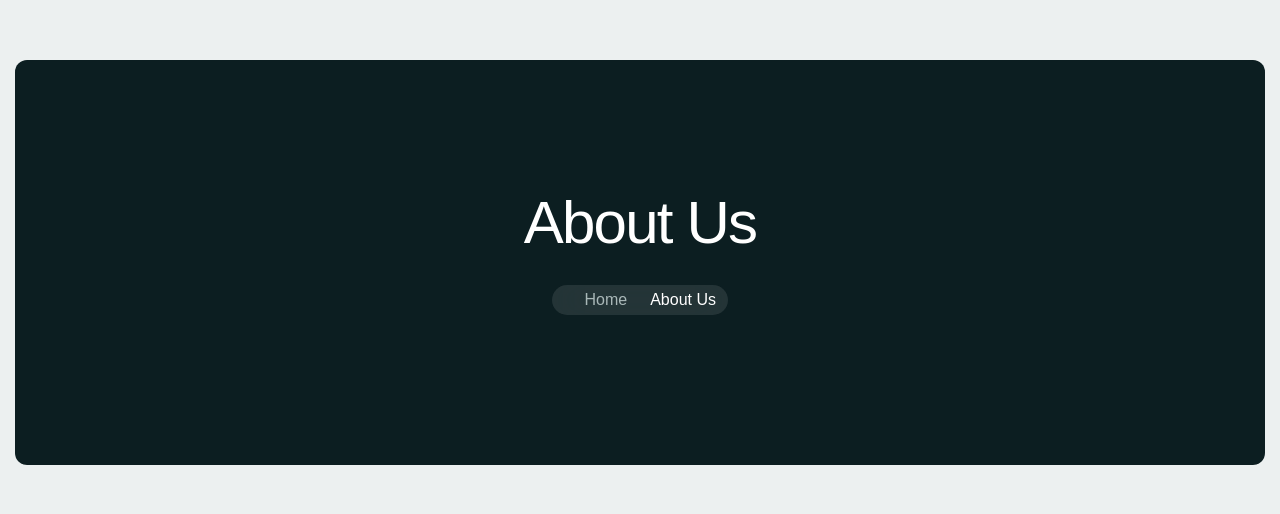
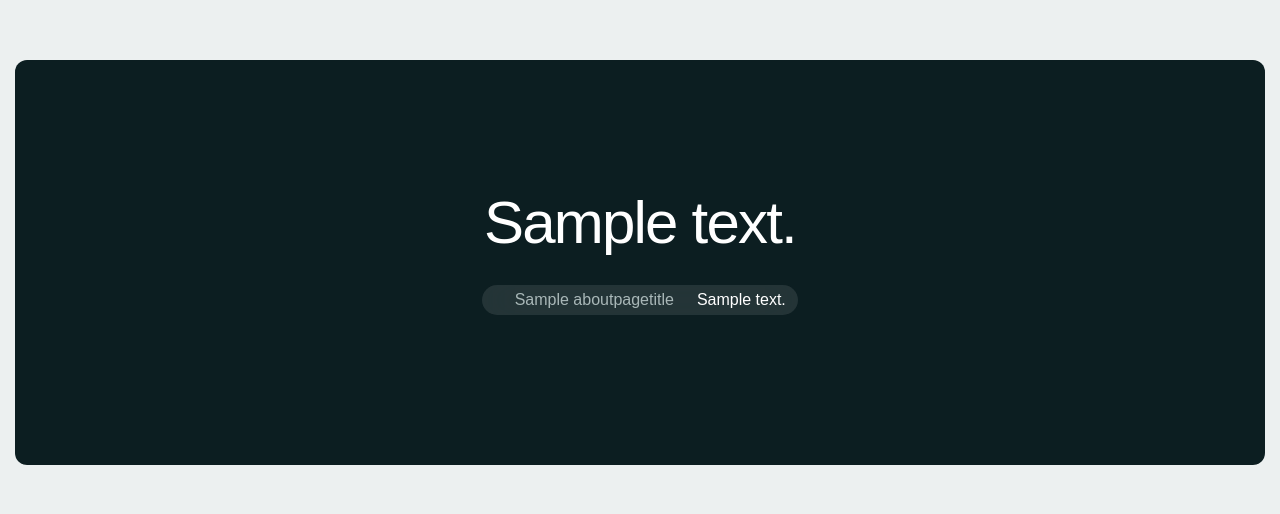
Before and after one commit to AsliddinWeb/special-certificate.uz, a Django app: template templates/about.html in a window 1280 px wide. Shown: the part 214-728 px from the top of the page. Run offline with Django 5.2, Linux system fonts and the light colour scheme; the template is opened without the code that fills it: values that come from a table or form of the project are taken from there, others are empty; tables that the repository leaves empty hold one stand-in row (values such as "Sample post"); grey boxes marked "Sample" are stand-in pictures; some libraries are stand-ins or nearby versions; some web fonts are replaced.

Commit message:
About page updated

```diff
--- a/apps/pages_app/models.py
+++ b/apps/pages_app/models.py
@@ -11,6 +11,8 @@ class AboutPageTitle(models.Model):
         verbose_name="Bosh sahifa sarlavhasi"
     )
     client_text = models.TextField(verbose_name="Client logo text", null=True, blank=True)
+
+    background_image = models.ImageField(upload_to="images/about/", null=True, blank=True)
 
     class Meta:
         verbose_name = "1. About Sahifa sarlavhasi"
--- a/templates/about.html
+++ b/templates/about.html
@@ -8,27 +8,26 @@
 
         <div class="space-for-header"></div>
         <!-- start: Breadcrumb Section -->
-        <section class="tj-page-header section-gap-x" data-bg-image="{% static 'assets/images/bg/pheader-bg.webp' %}">
+        <section class="tj-page-header section-gap-x" data-bg-image="{{ about_page_title.background_image.url }}">
           <div class="container">
             <div class="row">
               <div class="col-lg-12">
                 <div class="tj-page-header-content text-center">
-                  <h1 class="tj-page-title">About Us</h1>
+                  <h1 class="tj-page-title">{{ about_page_title.title_about }}</h1>
                   <div class="tj-page-link">
                     <span><i class="tji-home"></i></span>
                     <span>
-                      <a href="index.html">Home</a>
+                      <a href="{% url 'home_page' %}">{{ about_page_title.title_home }}</a>
                     </span>
                     <span><i class="tji-arrow-right"></i></span>
                     <span>
-                      <span>About Us</span>
+                      <span>{{ about_page_title.title_about }}</span>
                     </span>
                   </div>
                 </div>
               </div>
             </div>
           </div>
-          <div class="page-header-overlay" data-bg-image="assets/images/shape/pheader-overlay.webp"></div>
         </section>
         <!-- end: Breadcrumb Section -->
 
```
Also changed, not shown: apps/pages_app/migrations/0013_aboutpagetitle_background_image.py (added).
